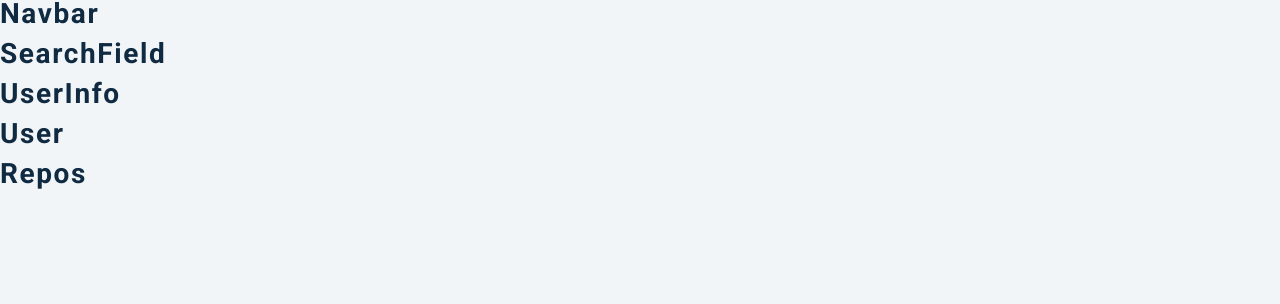
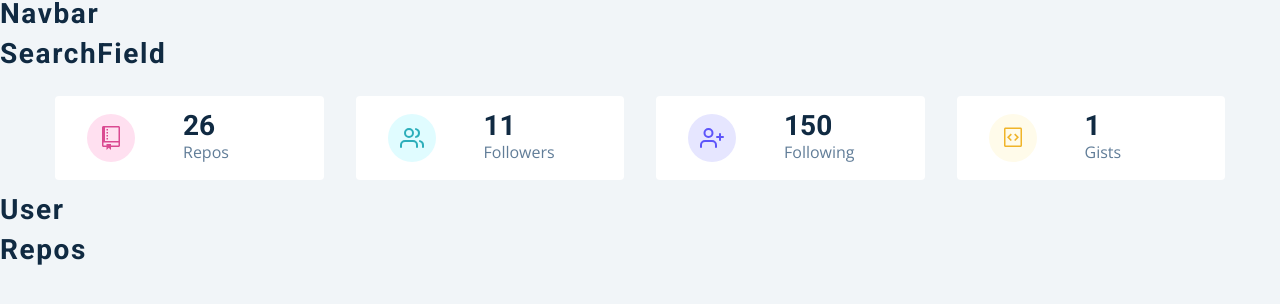
Before and after one commit to AhmadJaber/info-github-user, a React (Create React App) app: page / in a window 1280 px wide. Shown: the top 304 px of the page. Built offline with nearby package versions, Linux system fonts and the light colour scheme.

Commit message:
:zap: githubuserinfo component added

```diff
--- a/package.json
+++ b/package.json
@@ -8,6 +8,7 @@
     "@testing-library/user-event": "^12.1.10",
     "react": "^17.0.1",
     "react-dom": "^17.0.1",
+    "react-icons": "^3.11.0",
     "react-router-dom": "^5.2.0",
     "react-scripts": "4.0.0",
     "styled-components": "^5.2.1",
--- /dev/null
+++ b/src/components/info-item/index.js
@@ -0,0 +1,13 @@
+import React from "react";
+
+export default function InfoItem({ color, value, icon, label }) {
+  return (
+    <article className="item">
+      <span className={color}>{icon}</span>
+      <div>
+        <h3>{value}</h3>
+        <p>{label}</p>
+      </div>
+    </article>
+  );
+}
--- a/src/components/info/index.js
+++ b/src/components/info/index.js
@@ -1,8 +1,53 @@
 import React, { useContext } from "react";
 import { GithubContext } from "../../context/context";
+import { FiUsers, FiUserPlus } from "react-icons/fi";
+import { GoRepo, GoGist } from "react-icons/go";
+import { Wrapper } from "./styles/info";
+import InfoItem from "../info-item";
 
 export default function UserInfo() {
-  const data = useContext(GithubContext);
+  const {
+    githubUser: { public_repos, followers, following, public_gists },
+  } = useContext(GithubContext);
 
-  return <h3>UserInfo</h3>;
+  const userInfo = [
+    {
+      id: 1,
+      icon: <GoRepo className="icon" />,
+      label: "repos",
+      value: public_repos,
+      color: "pink",
+    },
+    {
+      id: 2,
+      icon: <FiUsers className="icon" />,
+      label: "followers",
+      value: followers,
+      color: "green",
+    },
+    {
+      id: 3,
+      icon: <FiUserPlus className="icon" />,
+      label: "following",
+      value: following,
+      color: "purple",
+    },
+    {
+      id: 4,
+      icon: <GoGist className="icon" />,
+      label: "gists",
+      value: public_gists,
+      color: "yellow",
+    },
+  ];
+
+  return (
+    <section className="section">
+      <Wrapper className="section-center">
+        {userInfo.map((item) => (
+          <InfoItem key={item.id} {...item} />
+        ))}
+      </Wrapper>
+    </section>
+  );
 }
--- a/src/components/info/styles/info.js
+++ b/src/components/info/styles/info.js
@@ -1,6 +1,6 @@
 import styled from "styled-components/macro";
 
-export const Wrapper = styled.section`
+export const Wrapper = styled.div`
   display: grid;
   grid-template-columns: repeat(auto-fill, minmax(200px, 1fr));
   gap: 1rem 2rem;
```
Also changed, not shown: 1 other file (tests, documents, lock files or other folders).
